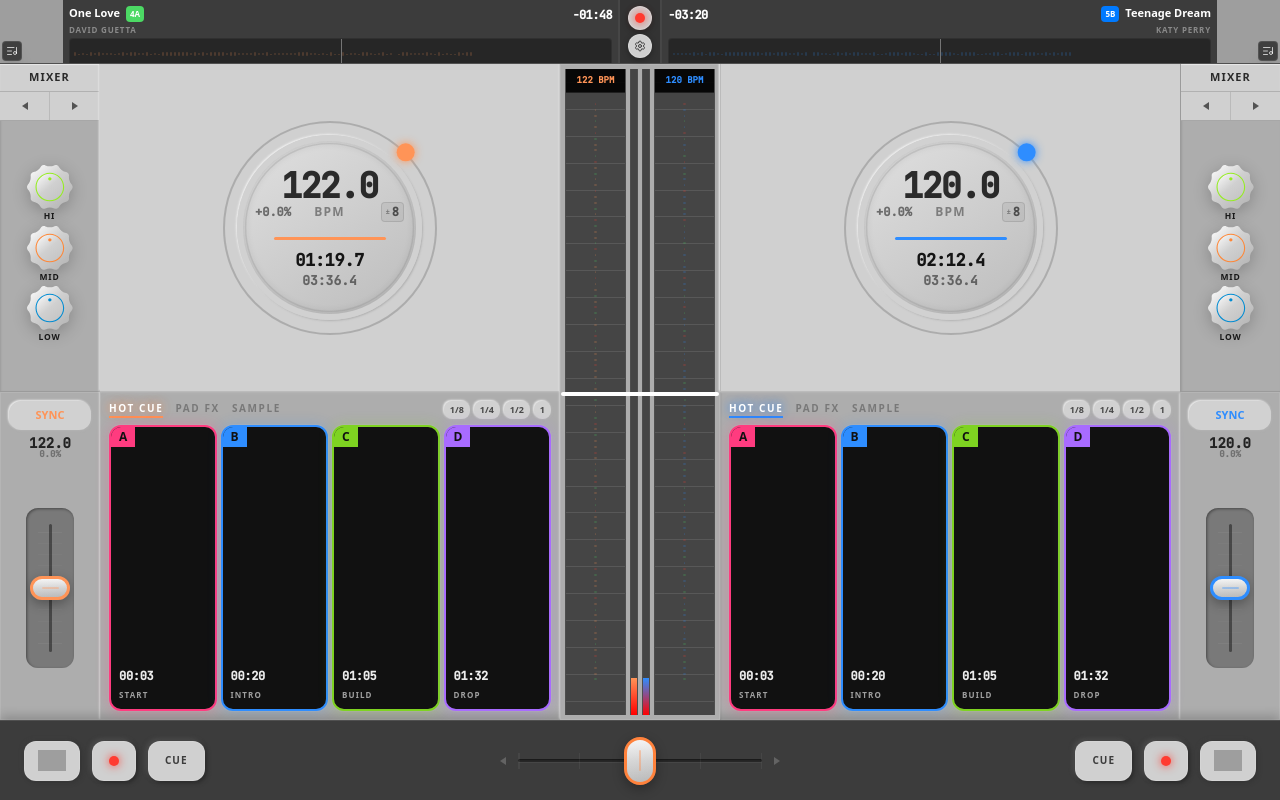
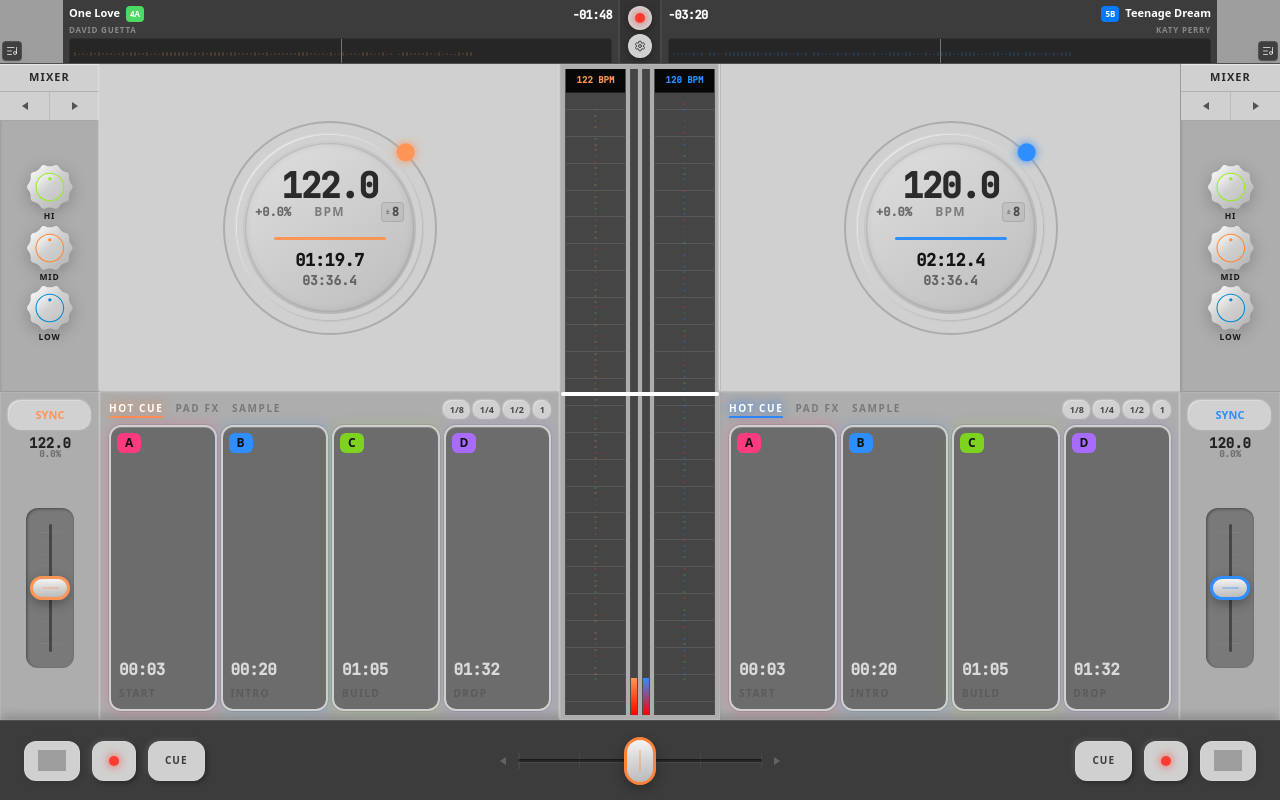
Before and after one commit to guiguiiii/flowdj---pro-mixing-interface, a React (Vite) app: page / in a window 1280 px wide. Built offline with nearby package versions, Linux system fonts and the light colour scheme; grey boxes are pictures that could not be loaded; a web font is replaced by a local one.

Commit message:
Tune hot cue palette

```diff
--- a/src/App.tsx
+++ b/src/App.tsx
@@ -885,19 +885,19 @@ export default function App() {
             {hotCues.map((cue, i) => (
               <button
                 key={i}
-                className="relative rounded-xl min-h-0 overflow-hidden bg-[#111111] border-2 flex flex-col justify-between p-2 text-left shadow-[0_0_0_1px_rgba(255,255,255,0.06),inset_0_1px_0_rgba(255,255,255,0.05)]"
-                style={{ borderColor: cue.color, boxShadow: `0 0 0 1px rgba(255,255,255,0.05), 0 0 14px ${cue.glow}` }}
+                className="relative rounded-xl min-h-0 overflow-hidden border-2 flex flex-col justify-between p-2 text-left shadow-[inset_0_1px_0_rgba(255,255,255,0.18)]"
+                style={{ backgroundColor: '#6C6C6C', borderColor: '#D0D0D0', boxShadow: `inset 0 1px 0 rgba(255,255,255,0.18), 0 0 0 1px rgba(0,0,0,0.08), 0 0 14px ${cue.glow}` }}
               >
                 <div
-                  className="absolute left-0 top-0 px-2 py-1 text-[12px] font-black leading-none"
+                  className="absolute left-1.5 top-1.5 rounded-md px-2 py-1 text-[12px] font-black leading-none"
                   style={{ backgroundColor: cue.color, color: '#111111' }}
                 >
                   {cue.slot}
                 </div>
                 <div className="flex-1" />
                 <div className="space-y-1">
-                  <div className="text-[12px] font-mono font-semibold tracking-tight text-white/92">{cue.time}</div>
-                  <div className="text-[8px] font-bold uppercase tracking-[0.14em] text-white/60">{cue.name}</div>
+                  <div className="text-[16px] font-mono font-semibold tracking-tight text-[#DADADA]">{cue.time}</div>
+                  <div className="text-[10px] font-bold uppercase tracking-[0.14em] text-[#5B5B5B]">{cue.name}</div>
                 </div>
               </button>
             ))}
@@ -930,19 +930,19 @@ export default function App() {
             {hotCues.map((cue, i) => (
               <button
                 key={i}
-                className="relative rounded-xl min-h-0 overflow-hidden bg-[#111111] border-2 flex flex-col justify-between p-2 text-left shadow-[0_0_0_1px_rgba(255,255,255,0.06),inset_0_1px_0_rgba(255,255,255,0.05)]"
-                style={{ borderColor: cue.color, boxShadow: `0 0 0 1px rgba(255,255,255,0.05), 0 0 14px ${cue.glow}` }}
+                className="relative rounded-xl min-h-0 overflow-hidden border-2 flex flex-col justify-between p-2 text-left shadow-[inset_0_1px_0_rgba(255,255,255,0.18)]"
+                style={{ backgroundColor: '#6C6C6C', borderColor: '#D0D0D0', boxShadow: `inset 0 1px 0 rgba(255,255,255,0.18), 0 0 0 1px rgba(0,0,0,0.08), 0 0 14px ${cue.glow}` }}
               >
                 <div
-                  className="absolute left-0 top-0 px-2 py-1 text-[12px] font-black leading-none"
+                  className="absolute left-1.5 top-1.5 rounded-md px-2 py-1 text-[12px] font-black leading-none"
                   style={{ backgroundColor: cue.color, color: '#111111' }}
                 >
                   {cue.slot}
                 </div>
                 <div className="flex-1" />
                 <div className="space-y-1">
-                  <div className="text-[12px] font-mono font-semibold tracking-tight text-white/92">{cue.time}</div>
-                  <div className="text-[8px] font-bold uppercase tracking-[0.14em] text-white/60">{cue.name}</div>
+                  <div className="text-[16px] font-mono font-semibold tracking-tight text-[#DADADA]">{cue.time}</div>
+                  <div className="text-[10px] font-bold uppercase tracking-[0.14em] text-[#5B5B5B]">{cue.name}</div>
                 </div>
               </button>
             ))}
```
